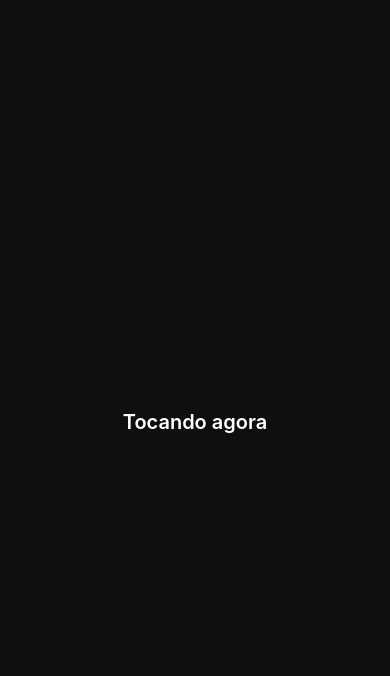
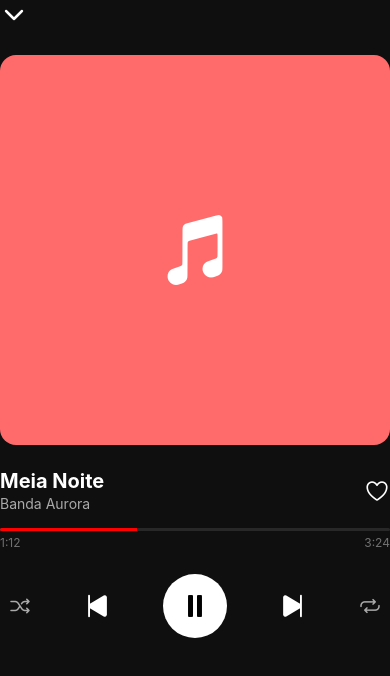
Before and after one commit to Dupla-mobile/telasYTmusic, a React Native app: screen /Player in a window 390 px wide. Shown: the top 676 px of the page. Built offline with nearby package versions, Linux system fonts and the light colour scheme.

Commit message:
Adiciona capa, barra de progresso e controles de reproducao na tela Player

```diff
--- a/src/screens/PlayerScreen.js
+++ b/src/screens/PlayerScreen.js
@@ -1,10 +1,61 @@
-import { View, Text, StyleSheet, SafeAreaView } from "react-native";
-import { COLORS, SPACING, FONT_SIZES } from "../constants/theme";
+import { useState } from "react";
+import { View, Text, TouchableOpacity, StyleSheet, SafeAreaView } from "react-native";
+import { useNavigation } from "@react-navigation/native";
+import { Ionicons } from "@expo/vector-icons";
+import { COLORS, SPACING, FONT_SIZES, RADIUS } from "../constants/theme";
+import { SONGS } from "../data/mockData";
 
 export default function PlayerScreen() {
+  const navigation = useNavigation();
+  const [playing, setPlaying] = useState(true);
+  const [liked, setLiked] = useState(false);
+  const song = SONGS[0];
+
   return (
     <SafeAreaView style={styles.container}>
-      <Text style={styles.header}>Tocando agora</Text>
+      <TouchableOpacity style={styles.closeBtn} onPress={() => navigation.goBack()}>
+        <Ionicons name="chevron-down" size={28} color={COLORS.text} />
+      </TouchableOpacity>
+
+      <View style={[styles.art, { backgroundColor: song.color }]}>
+        <Ionicons name="musical-notes" size={80} color="#fff" />
+      </View>
+
+      <View style={styles.infoRow}>
+        <View style={{ flex: 1 }}>
+          <Text style={styles.title}>{song.title}</Text>
+          <Text style={styles.artist}>{song.artist}</Text>
+        </View>
+        <TouchableOpacity onPress={() => setLiked(!liked)}>
+          <Ionicons name={liked ? "heart" : "heart-outline"} size={26} color={liked ? COLORS.primary : COLORS.text} />
+        </TouchableOpacity>
+      </View>
+
+      <View style={styles.progressBar}>
+        <View style={styles.progressFill} />
+      </View>
+      <View style={styles.timeRow}>
+        <Text style={styles.time}>1:12</Text>
+        <Text style={styles.time}>{song.duration}</Text>
+      </View>
+
+      <View style={styles.controls}>
+        <TouchableOpacity>
+          <Ionicons name="shuffle" size={24} color={COLORS.textSecondary} />
+        </TouchableOpacity>
+        <TouchableOpacity>
+          <Ionicons name="play-skip-back" size={30} color={COLORS.text} />
+        </TouchableOpacity>
+        <TouchableOpacity style={styles.playBtn} onPress={() => setPlaying(!playing)}>
+          <Ionicons name={playing ? "pause" : "play"} size={32} color="#000" />
+        </TouchableOpacity>
+        <TouchableOpacity>
+          <Ionicons name="play-skip-forward" size={30} color={COLORS.text} />
+        </TouchableOpacity>
+        <TouchableOpacity>
+          <Ionicons name="repeat" size={24} color={COLORS.textSecondary} />
+        </TouchableOpacity>
+      </View>
     </SafeAreaView>
   );
 }
@@ -13,13 +64,68 @@ const styles = StyleSheet.create({
   container: {
     flex: 1,
     backgroundColor: COLORS.background,
+    padding: SPACING.lg,
+  },
+  closeBtn: {
+    alignSelf: "flex-start",
+    marginBottom: SPACING.lg,
+  },
+  art: {
+    width: "100%",
+    aspectRatio: 1,
+    borderRadius: RADIUS.lg,
     alignItems: "center",
     justifyContent: "center",
-    padding: SPACING.md,
+    marginBottom: SPACING.lg,
   },
-  header: {
+  infoRow: {
+    flexDirection: "row",
+    alignItems: "center",
+    marginBottom: SPACING.md,
+  },
+  title: {
     color: COLORS.text,
     fontSize: FONT_SIZES.xl,
-    fontWeight: "600",
+    fontWeight: "bold",
+  },
+  artist: {
+    color: COLORS.textSecondary,
+    fontSize: FONT_SIZES.md,
+    marginTop: 2,
+  },
+  progressBar: {
+    height: 3,
+    backgroundColor: COLORS.surfaceLight,
+    borderRadius: RADIUS.pill,
+    overflow: "hidden",
+  },
+  progressFill: {
+    width: "35%",
+    height: "100%",
+    backgroundColor: COLORS.primary,
+  },
+  timeRow: {
+    flexDirection: "row",
+    justifyContent: "space-between",
+    marginTop: SPACING.xs,
+    marginBottom: SPACING.lg,
+  },
+  time: {
+    color: COLORS.textMuted,
+    fontSize: FONT_SIZES.sm,
+  },
+  controls: {
+    flexDirection: "row",
+    alignItems: "center",
+    justifyContent: "space-between",
+    paddingHorizontal: SPACING.sm,
+  },
+  playBtn: {
+    width: 64,
+    height: 64,
+    borderRadius: RADIUS.pill,
+    backgroundColor: COLORS.text,
+    alignItems: "center",
+    justifyContent: "center",
   },
 });
```
